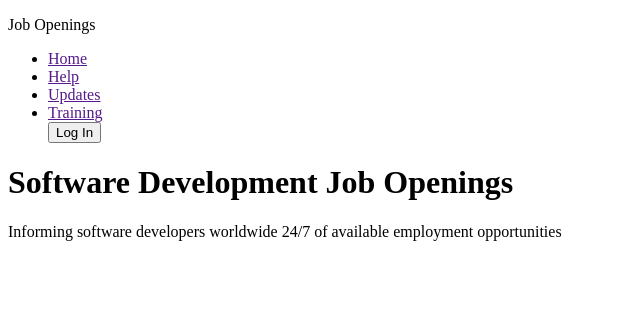
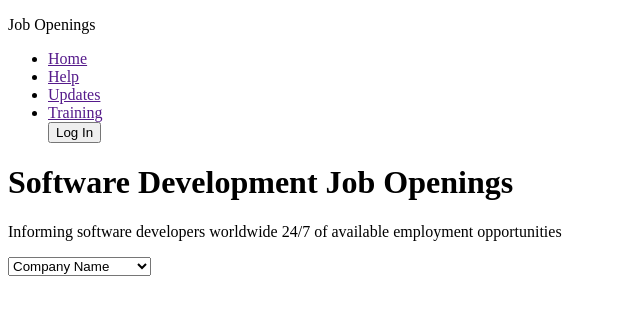
Before and after one commit to Pe-ngo/Phase-1-Project, a plain HTML site: page index.html in a window 1280 px wide. Shown: the whole page, without its empty margins (0-640 px from the left). Drawn offline with Linux system fonts and the light colour scheme.

Commit message:
Create company options section

```diff
--- a/index.html
+++ b/index.html
@@ -36,5 +36,45 @@
         <p>Informing software developers worldwide 24/7 of available employment opportunities</p>
     </div>
 
+    <!-- Company options -->
+    <div class="company-options">
+
+        <select class="company-option-input" name="type" id="type">
+
+          <option value="N/A">Company Name</option>
+          <option value="Keeper Solutions">Keeper Solutions</option>
+          <option value="Keeper Solutions">Keeper Solutions</option>
+          <option value="ItsaCheckmate">ItsaCheckmate</option>
+          <option value="Raidboxes">Raidboxes</option>
+          <option value="Teamwork">Teamwork</option>
+          <option value="Aave">Aave</option>
+          <option value="jane.app">jane.app</option>
+          <option value="MEMX">MEMX</option>
+          <option value="Peptone">Peptone</option>
+          <option value="Zapier">Zapier</option>
+          <option value="Inaccess">Inaccess</option>
+          <option value="Inaccess">Inaccess</option>
+          <option value="TELUS Agriculture">TELUS Agriculture</option>
+          <option value="Close">Close</option>
+          <option value="GrowYourBase">GrowYourBase</option>
+          <option value="Capricorn">Capricorn</option>
+          <option value="DeFI Alliance">DeFI Alliance</option>
+          <option value="Pyxai, Inc.">Pyxai, Inc.</option>
+          <option value="Assignar">Assignar</option>
+          <option value="Pyxai, Inc.">Pyxai, Inc.</option>
+          <option value="Catalyst Software">Catalyst Software</option>
+          <option value="Catalyst Software">Catalyst Software</option>
+          <option value="Dext">Dext</option>
+          <option value="n8n">n8n</option>
+          <option value="n8n">n8n</option>
+          <option value="ProVal Technologies">ProVal Technologies</option>
+          <option value="Ofload">Ofload</option>
+          <option value="Sequoia Connect">Sequoia Connect</option>
+          <option value="Close">Close</option>
+
+        </select>
+
+    </div>
+
 </body>
 </html>
```
